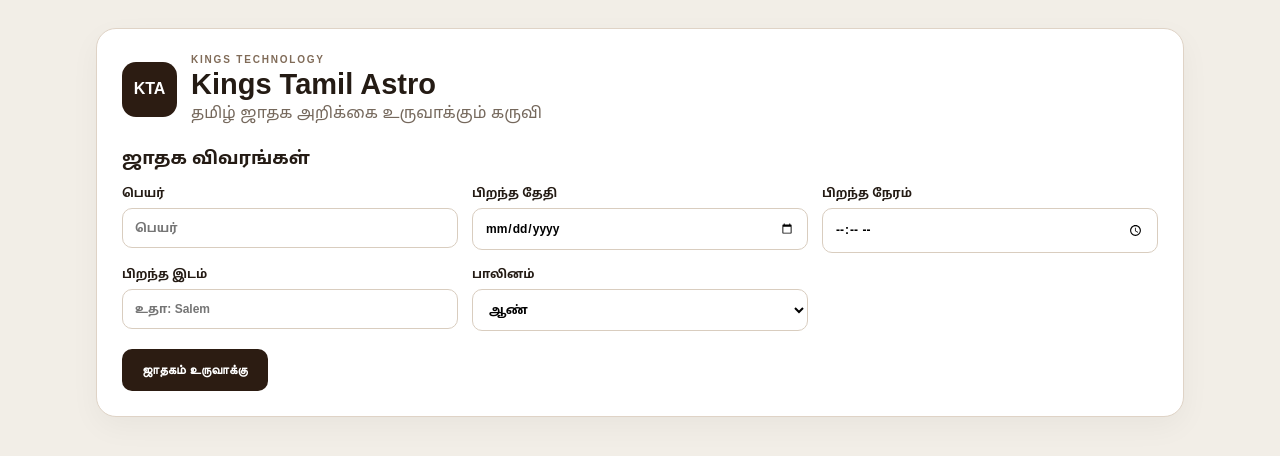
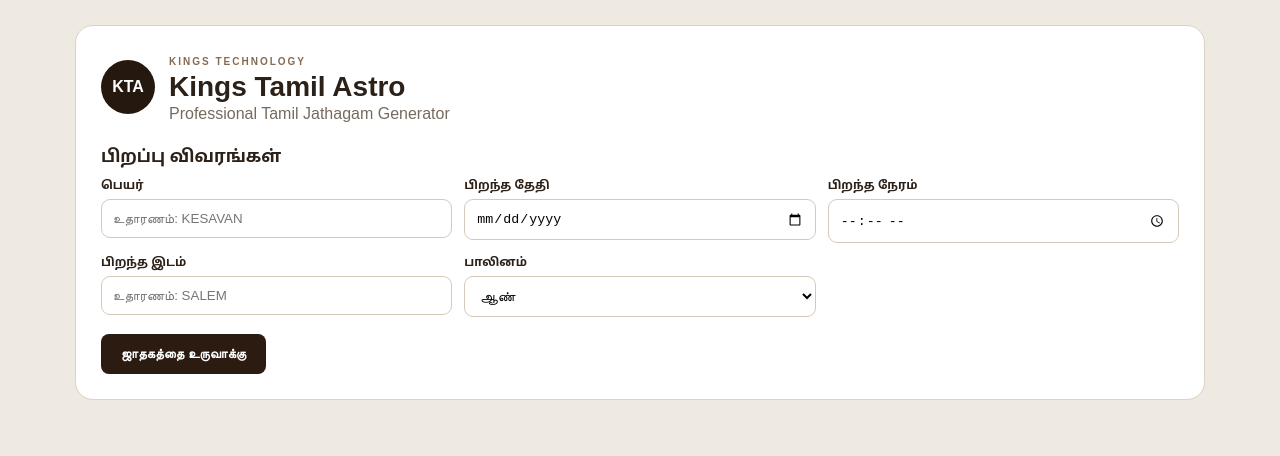
Before and after one commit to tamilkarma5-alt/kings-tamil-astro, a Next.js app: page / in a window 1280 px wide. Shown: the top 456 px of the page. Built offline with nearby package versions, Linux system fonts and the light colour scheme.

Commit message:
Add files via upload

```diff
--- a/app/layout.tsx
+++ b/app/layout.tsx
@@ -1,3 +1,4 @@
-import type { Metadata } from "next"; import "./globals.css";
-export const metadata: Metadata={title:"Kings Tamil Astro",description:"தமிழ் ஜாதக அறிக்கை"};
+import type { Metadata } from "next";
+import "./globals.css";
+export const metadata: Metadata={title:"Kings Tamil Astro",description:"Professional Tamil Jathagam"};
 export default function RootLayout({children}:{children:React.ReactNode}){return <html lang="ta"><body>{children}</body></html>}
--- a/app/page.tsx
+++ b/app/page.tsx
@@ -1,33 +1,109 @@
  "use client";
-import {useState} from "react";
+import { useState } from "react";
+
 type Form={name:string;date:string;time:string;place:string;gender:string};
-const planets=[["லக்னம்","துலாம்","சுவாதி","3"],["சூரியன்","கடகம்","ஆயில்யம்","4"],["சந்திரன்","கன்னி","உத்திரம்","2"],["செவ்வாய்","மிதுனம்","திருவாதிரை","1"],["புதன்","கடகம்","பூசம்","4"],["குரு","கடகம்","பூசம்","4"],["சுக்கிரன்","கன்னி","அஸ்தம்","2"],["சனி","மீனம்","ரேவதி","2"],["ராகு","கும்பம்","அவிட்டம்","4"],["கேது","சிம்மம்","மகம்","2"]];
-const boxes=[["மேஷம்","—"],["ரிஷபம்","—"],["மிதுனம்","செவ்"],["கடகம்","சூரி • புத • குரு"],["சிம்மம்","கேது"],["கன்னி","சந் • சுக்"],["துலாம்","லக்னம்"],["விருச்சிகம்","—"],["தனுசு","—"],["மகரம்","—"],["கும்பம்","ராகு"],["மீனம்","சனி"]];
-const rid=()=>`KTA-${Date.now().toString(36).toUpperCase()}`;
+
+const planets=[
+ ["லக்னம்","துலாம்","சுவாதி","3"],
+ ["சூரியன்","கடகம்","ஆயில்யம்","4"],
+ ["சந்திரன்","கன்னி","உத்திரம்","2"],
+ ["செவ்வாய்","மிதுனம்","திருவாதிரை","1"],
+ ["புதன்","கடகம்","பூசம்","4"],
+ ["குரு","கடகம்","பூசம்","4"],
+ ["சுக்கிரன்","கன்னி","அஸ்தம்","2"],
+ ["சனி","மீனம்","ரேவதி","2"],
+ ["ராகு","கும்பம்","அவிட்டம்","4"],
+ ["கேது","சிம்மம்","மகம்","2"]
+];
+
+const rasi=[
+ ["மேஷம்",""],["ரிஷபம்",""],["மிதுனம்","செவ்வாய்"],
+ ["கடகம்","சூரியன்\nபுதன்\nகுரு"],["சிம்மம்","கேது"],["கன்னி","சந்திரன்\nசுக்கிரன்"],
+ ["துலாம்","லக்னம்"],["விருச்சிகம்",""],["தனுசு",""],
+ ["மகரம்",""],["கும்பம்","ராகு"],["மீனம்","சனி"]
+];
+
+function id(){return "KTA-"+Date.now().toString(36).toUpperCase()}
+
 export default function Home(){
- const [f,setF]=useState<Form>({name:"",date:"",time:"",place:"",gender:"ஆண்"}),[show,setShow]=useState(false),[id,setId]=useState("");
- const u=(k:keyof Form,v:string)=>setF(x=>({...x,[k]:v}));
- const gen=()=>{if(!f.name||!f.date||!f.time||!f.place){alert("பெயர், தேதி, நேரம், இடம் ஆகியவற்றை நிரப்புங்கள்.");return}setId(rid());setShow(true);setTimeout(()=>document.getElementById("report")?.scrollIntoView({behavior:"smooth"}),50)};
- const now=new Date().toLocaleString("ta-IN",{dateStyle:"medium",timeStyle:"short"});
- return <main className="site">
- <section className="inputCard no-print"><div className="brand"><div className="logo">KTA</div><div><div className="tiny">KINGS TECHNOLOGY</div><h1>Kings Tamil Astro</h1><p>தமிழ் ஜாதக அறிக்கை உருவாக்கும் கருவி</p></div></div>
- <h2>ஜாதக விவரங்கள்</h2><div className="formGrid">
- <label>பெயர்<input value={f.name} onChange={e=>u("name",e.target.value)} placeholder="பெயர்"/></label>
- <label>பிறந்த தேதி<input type="date" value={f.date} onChange={e=>u("date",e.target.value)}/></label>
- <label>பிறந்த நேரம்<input type="time" value={f.time} onChange={e=>u("time",e.target.value)}/></label>
- <label>பிறந்த இடம்<input value={f.place} onChange={e=>u("place",e.target.value)} placeholder="உதா: Salem"/></label>
- <label>பாலினம்<select value={f.gender} onChange={e=>u("gender",e.target.value)}><option>ஆண்</option><option>பெண்</option></select></label></div>
- <button className="generate" onClick={gen}>ஜாதகம் உருவாக்கு</button></section>
- {show&&<section id="report" className="report">
- <header className="reportHeader"><div><div className="tiny">SOFTWARE BY : KINGS TECHNOLOGY</div><h1>Kings Tamil Astro</h1><div className="sub">தமிழ் ஜாதகம் • பிறப்பு அறிக்கை</div></div><div className="printBox"><b>Printed on</b><span>{now}</span></div></header>
- <section className="intro"><div className="mantra">ஜென்ம பத்ரிகா</div><p>பிறப்பு விவரங்களின் அடிப்படையில் உருவாக்கப்பட்ட தமிழ் ஜாதக அறிக்கை</p></section>
- <section className="summary">{[["பெயர்",f.name],["தந்தை / தாய்","— / —"],["தேதி",f.date],["நேரம்",f.time],["இடம்",f.place],["பாலினம்",f.gender]].map(x=><div key={x[0]}><span>{x[0]}</span><b>{x[1]}</b></div>)}</section>
- <section className="keyGrid">{[["லக்னம்","துலாம்"],["ராசி","கன்னி"],["நட்சத்திரம்","உத்திரம் 2"],["பட்சம் - திதி","சுக்ல / த்விதியை"],["யோகம் - கரணம்","சித்தம் / கரஜை"],["தமிழ் தேதி","பராபவ - ஆடி"]].map(x=><div key={x[0]}><span>{x[0]}</span><strong>{x[1]}</strong></div>)}</section>
- <div className="twoCol"><section className="panel"><h2>கிரக நிலைகள் — நிராயன</h2><table><thead><tr><th>கிரகம்</th><th>ராசி</th><th>நட்சத்திரம்</th><th>பாதம்</th></tr></thead><tbody>{planets.map(p=><tr key={p[0]}>{p.map((v,i)=><td key={i}>{v}</td>)}</tr>)}</tbody></table></section>
- <section className="panel"><h2>ராசி கட்டம்</h2><div className="rasiGrid">{boxes.map(x=><div key={x[0]}><b>{x[0]}</b><span>{x[1]}</span></div>)}</div></section></div>
- <div className="twoCol"><section className="panel"><h2>நவாம்சம்</h2><div className="chartPlaceholder">நவாம்ச கட்டம்</div></section><section className="panel"><h2>தசா இருப்பு</h2><div className="dasha"><b>சூரிய தசை இருப்பு</b><span>04 வருடம் 00 மாதம் 21 நாள்</span><b>நடப்பு தசை</b><span>சந்திர தசை • புத்தி விவரம்</span></div></section></div>
- <div className="technical"><span>Report ID: {id}</span><span>Generated: {now}</span><span>Website: Kings Tamil Astro</span></div>
- <footer><div><b>Kings Tamil Astro</b> · தமிழ் ஜாதக கருவி</div><div>இந்த அறிக்கை தகவல் நோக்கத்திற்காக வழங்கப்படுகிறது.</div></footer>
- <div className="no-print actionBar"><button onClick={()=>window.print()}>🖨️ Print / Save as PDF</button></div>
- </section>}</main>
+ const [f,setF]=useState<Form>({name:"",date:"",time:"",place:"",gender:"ஆண்"});
+ const [show,setShow]=useState(false),[rid,setRid]=useState("");
+ const set=(k:keyof Form,v:string)=>setF(x=>({...x,[k]:v}));
+ const generate=()=>{
+  if(!f.name||!f.date||!f.time||!f.place){alert("அனைத்து பிறப்பு விவரங்களையும் நிரப்புங்கள்.");return}
+  setRid(id());setShow(true);setTimeout(()=>document.getElementById("report")?.scrollIntoView({behavior:"smooth"}),80)
+ };
+ const printed=new Date().toLocaleString("ta-IN",{dateStyle:"medium",timeStyle:"short"});
+ return <main className="page">
+  <section className="builder no-print">
+   <div className="builderBrand"><div className="seal">KTA</div><div><small>KINGS TECHNOLOGY</small><h1>Kings Tamil Astro</h1><p>Professional Tamil Jathagam Generator</p></div></div>
+   <h2>பிறப்பு விவரங்கள்</h2>
+   <div className="form">
+    <label>பெயர்<input value={f.name} onChange={e=>set("name",e.target.value)} placeholder="உதாரணம்: KESAVAN"/></label>
+    <label>பிறந்த தேதி<input type="date" value={f.date} onChange={e=>set("date",e.target.value)}/></label>
+    <label>பிறந்த நேரம்<input type="time" value={f.time} onChange={e=>set("time",e.target.value)}/></label>
+    <label>பிறந்த இடம்<input value={f.place} onChange={e=>set("place",e.target.value)} placeholder="உதாரணம்: SALEM"/></label>
+    <label>பாலினம்<select value={f.gender} onChange={e=>set("gender",e.target.value)}><option>ஆண்</option><option>பெண்</option></select></label>
+   </div>
+   <button onClick={generate}>ஜாதகத்தை உருவாக்கு</button>
+  </section>
+
+  {show&&<section id="report" className="paper">
+   <header className="top">
+    <div className="brandMark"><div className="round">K</div><div><div className="company">KINGS TECHNOLOGY</div><h1>Kings Tamil Astro</h1><p>தமிழ் ஜாதக அறிக்கை</p></div></div>
+    <div className="qrFake"><div className="qrSquares">▦</div><span>SCAN / VISIT</span></div>
+   </header>
+
+   <div className="goldLine"></div>
+
+   <section className="title">
+    <div className="ornament">✦</div>
+    <h2>ஜென்ம பத்ரிகா</h2>
+    <p>பிறப்பு விவரங்களின் அடிப்படையில் உருவாக்கப்பட்ட ஜாதக அறிக்கை</p>
+   </section>
+
+   <section className="bio">
+    <div><span>பெயர்</span><b>{f.name}</b></div>
+    <div><span>பிறந்த தேதி</span><b>{f.date}</b></div>
+    <div><span>பிறந்த நேரம்</span><b>{f.time}</b></div>
+    <div><span>பிறந்த இடம்</span><b>{f.place}</b></div>
+    <div><span>பாலினம்</span><b>{f.gender}</b></div>
+    <div><span>அயனாம்சம்</span><b>லஹிரி</b></div>
+   </section>
+
+   <section className="highlight">
+    <div><span>லக்னம்</span><strong>துலாம்</strong></div>
+    <div><span>ராசி</span><strong>கன்னி</strong></div>
+    <div><span>நட்சத்திரம்</span><strong>உத்திரம்</strong></div>
+    <div><span>பாதம்</span><strong>2</strong></div>
+    <div><span>திதி</span><strong>த்விதியை</strong></div>
+    <div><span>யோகம்</span><strong>சித்தம்</strong></div>
+   </section>
+
+   <div className="columns">
+    <section className="box planets"><h3>கிரக நிலைகள்</h3>
+     <table><thead><tr><th>கிரகம்</th><th>ராசி</th><th>நட்சத்திரம்</th><th>பாதம்</th></tr></thead>
+     <tbody>{planets.map(p=><tr key={p[0]}>{p.map((x,i)=><td key={i}>{x}</td>)}</tr>)}</tbody></table>
+    </section>
+
+    <section className="box"><h3>ராசி கட்டம்</h3>
+     <div className="chart rasi">{rasi.map(x=><div key={x[0]}><b>{x[0]}</b><span>{x[1]}</span></div>)}</div>
+    </section>
+   </div>
+
+   <div className="columns lower">
+    <section className="box"><h3>நவாம்ச கட்டம்</h3><div className="chart navamsa">{Array.from({length:12},(_,i)=><div key={i}><b>{["மேஷம்","ரிஷபம்","மிதுனம்","கடகம்","சிம்மம்","கன்னி","துலாம்","விருச்சிகம்","தனுசு","மகரம்","கும்பம்","மீனம்"][i]}</b><span>{i===6?"லக்னம்":""}</span></div>)}</div></section>
+    <section className="box dasha"><h3>தசா இருப்பு</h3><div className="dashaRow"><b>சூரிய தசை</b><span>04 வருடம் 00 மாதம் 21 நாள்</span></div><div className="dashaRow"><b>நடப்பு தசை</b><span>சந்திர தசை</span></div><div className="dashaRow"><b>புத்தி</b><span>விவரம் கணக்கீட்டில் சேர்க்கப்படும்</span></div></section>
+   </div>
+
+   <section className="notes"><h3>ஜாதக குறிப்புகள்</h3><p>இந்த பகுதி பிறப்பு தேதி, நேரம் மற்றும் இடத்தை வைத்து கணக்கிடப்படும் ஜோதிட விளக்கங்களுக்காக ஒதுக்கப்பட்டுள்ளது.</p></section>
+
+   <footer>
+    <div><b>Kings Tamil Astro</b><span>Powered by Kings Technology</span></div>
+    <div><span>Report ID: {rid}</span><span>Generated: {printed}</span><span>Website: Kings Tamil Astro</span></div>
+   </footer>
+
+   <div className="no-print printActions"><button onClick={()=>window.print()}>🖨️ Print / Save as PDF</button></div>
+  </section>}
+ </main>
 }
--- a/tsconfig.json
+++ b/tsconfig.json
@@ -1 +1,5 @@
-{"compilerOptions":{"target":"ES2017","lib":["dom","dom.iterable","esnext"],"allowJs":false,"skipLibCheck":true,"strict":true,"noEmit":true,"esModuleInterop":true,"module":"esnext","moduleResolution":"bundler","resolveJsonModule":true,"isolatedModules":true,"jsx":"preserve","incremental":true,"plugins":[{"name":"next"}]},"include":[".next/types/**/*.ts",".next/dev/types/**/*.ts","**/*.ts","**/*.tsx"],"exclude":["node_modules"]}
+{
+  "compilerOptions":{"target":"ES2017","lib":["dom","dom.iterable","esnext"],"allowJs":false,"skipLibCheck":true,"strict":true,"noEmit":true,"esModuleInterop":true,"module":"esnext","moduleResolution":"bundler","resolveJsonModule":true,"isolatedModules":true,"jsx":"preserve","incremental":true,"plugins":[{"name":"next"}]},
+  "include":[".next/types/**/*.ts",".next/dev/types/**/*.ts","**/*.ts","**/*.tsx"],
+  "exclude":["node_modules"]
+}
```
Also changed, not shown: app/globals.css (+1 -1 lines), package.json (+8 -1 lines).
